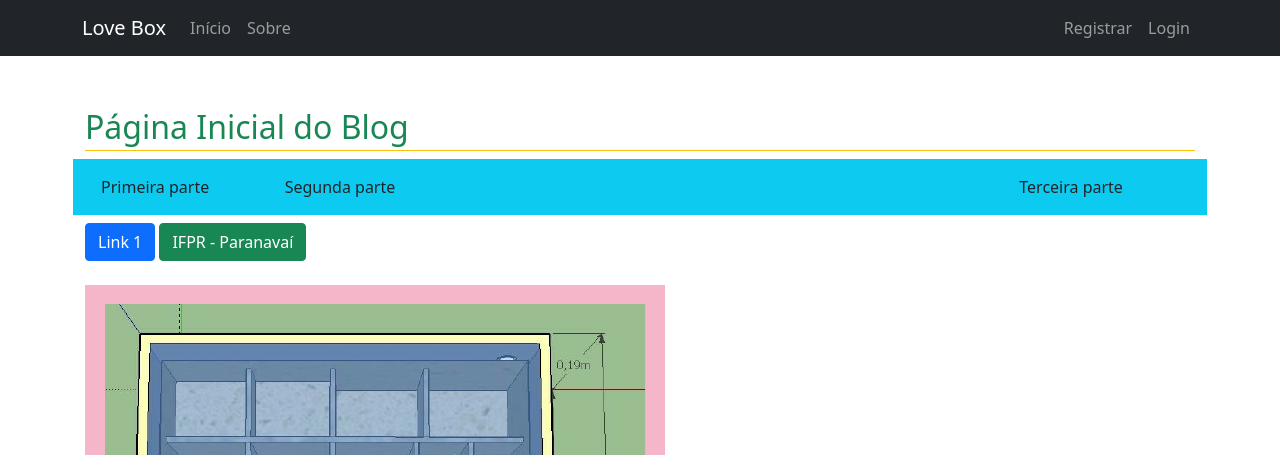
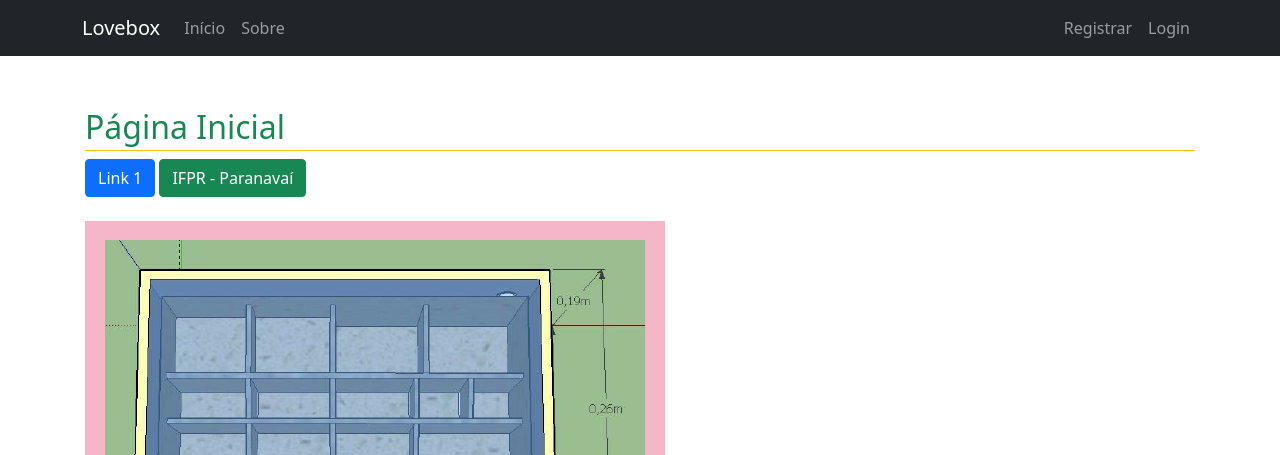
Before and after one commit to pedroddjkkk/lovebox-web-master, a Django app: page / in a window 1280 px wide. Shown: the top 455 px of the page. Run offline with Django 3.2, Linux system fonts and the light colour scheme; some libraries are stand-ins or nearby versions.

```diff
--- a/cadastros/models.py
+++ b/cadastros/models.py
@@ -215,7 +215,7 @@ class Tratamento(models.Model):
         User, related_name='paciente_tratemento', on_delete=models.PROTECT)
     cadastrado_por = models.ForeignKey(
         User, related_name='cadastrado_por', on_delete=models.PROTECT)
-    cadastrado_em = models.DateTimeField()
+    cadastrado_em = models.DateTimeField(auto_now_add=True, blank=True)
     atualizado_em = models.DateTimeField()
 
 
--- a/paginas/templates/paginas/index.html
+++ b/paginas/templates/paginas/index.html
@@ -5,20 +5,8 @@
 {% block conteudo %}
 
         <h2 class="text-success border-bottom border-warning pb-1 mt-4">
-            Página Inicial do Blog
+            Página Inicial
         </h2>
-
-        <div class="row bg-info p-3 mb-2">
-            <div class="col-2">
-                Primeira parte
-            </div>
-            <div class="col-8">
-                Segunda parte
-            </div>
-            <div class="col-2">
-                Terceira parte
-            </div>
-        </div>
 
         <a href="#" class="btn btn-primary">Link 1</a>
 
--- a/paginas/templates/paginas/modelo.html
+++ b/paginas/templates/paginas/modelo.html
@@ -51,7 +51,7 @@
         <!-- Fixed navbar -->
         <nav class="navbar navbar-expand-md navbar-dark fixed-top bg-dark">
             <div class="container">
-                <a class="navbar-brand" href="{% url 'index' %}">Love Box</a>
+                <a class="navbar-brand" href="{% url 'index' %}">Lovebox</a>
                 <button class="navbar-toggler" type="button" data-bs-toggle="collapse" data-bs-target="#navbarCollapse"
                     aria-controls="navbarCollapse" aria-expanded="false" aria-label="Toggle navigation">
                     <span class="navbar-toggler-icon"></span>
```
Also changed, not shown: cadastros/forms.py (+5 -2 lines), cadastros/views.py (+20 -0 lines), db.sqlite3.
